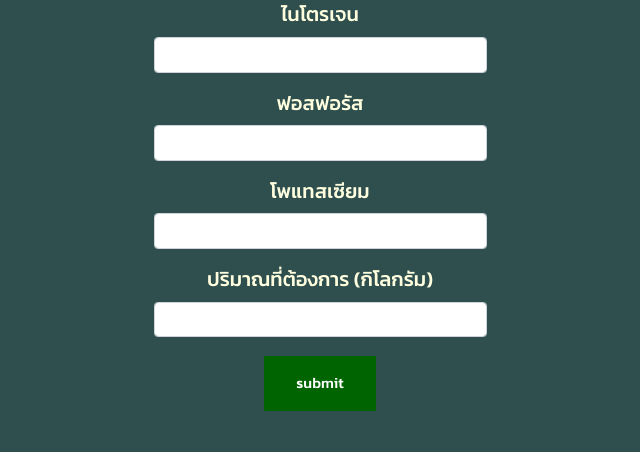
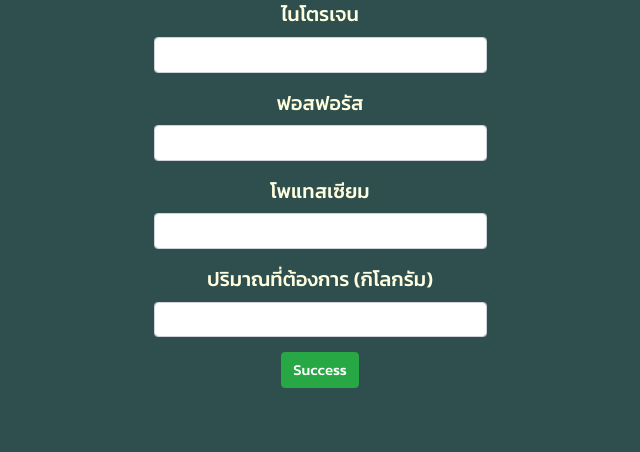
Before and after one commit to bunnybunbun37204/Change-Agriculter-life-YSC, a Django app: page /form3/ in a window 1280 px wide. Shown: the part 179-631 px from the top of the page, without its empty margins (320-960 px from the left). Run offline with Django 3.2, Linux system fonts and the light colour scheme; some libraries are stand-ins or nearby versions.

Commit message:
button in form3

```diff
--- a/templates/form3.html
+++ b/templates/form3.html
@@ -20,6 +20,6 @@
             <label for="" class="welcome3" class="focus">ปริมาณที่ต้องการ (กิโลกรัม)</label>
             <input type="text" class="form-control" name="num4" style="width: 30%;">
         </div>
-        <input type="submit" value="submit" class="botton">
+        <button type="button" class="btn btn-success">Success</button>
     </center>
 {% endblock %}
--- a/templates/index.html
+++ b/templates/index.html
@@ -25,10 +25,5 @@ color: lightyellow;">Welcome to my application</div><br>
                                    อัตราส่วนปุ๋ยเคมีต่อปุ๋ยอินทรีย์
                                 </div></button>
 </form>
-<style>
-        body{
-                background-color: thistle;
-        }
-</style>
 </center>
 {% endblock %}
```
